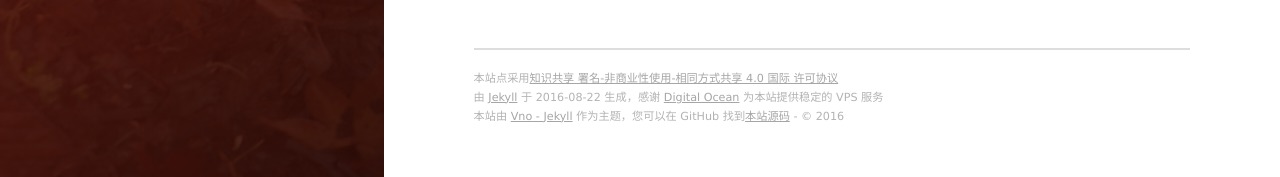
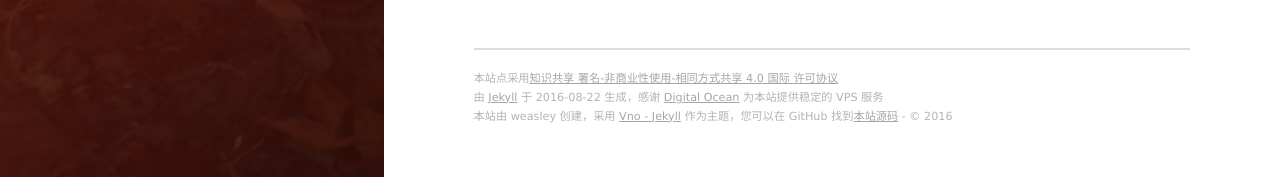
Before and after one commit to weasleyqi/weasleyqi.github.io, a Jekyll site: the page built from _posts/2016-08-22-how_to_use_cocoapod.md, in a window 1280 px wide and 1106 px high. Shown: the part 926-1103 px from the top of the window. Built offline with Jekyll 4.4.1, drawn with Linux system fonts in a browser that asks for light colours; nearby versions of some CDN libraries; Markdown is read by kramdown in place of the engine named in the settings; comment, search, counter and statistics services are not loaded.

Commit message:
#11
debug

```diff
--- a/_config.yml
+++ b/_config.yml
@@ -3,7 +3,7 @@ title: Weasley’s Blog
 subtitle: 人走茶凉，乘热饮用
 welcome_message: <a href="http://blog.csdn.net/weasleyqi" target="_blank">My CSDN Blog</a>
 description: Hi,I’m weasley.a iOS engineer lived in SuZhou. Welcome to my blog.
-creator: <a href="http://onev.cat”>@weasley</a>
+creator: weasley
 
 url: "http://vno.onevcat.com"
 
--- a/_includes/footer.html
+++ b/_includes/footer.html
@@ -2,6 +2,6 @@
     <footer>
     	<span class="footer__copyright">本站点采用<a href="http://creativecommons.org/licenses/by-nc-sa/4.0/">知识共享 署名-非商业性使用-相同方式共享 4.0 国际 许可协议</a></span>
         <span class="footer__copyright">由 <a href="https://jekyllrb.com">Jekyll</a> 于 {{ site.time | date: "%F" }} 生成，感谢 <a href="https://www.digitalocean.com/?refcode=30ed2d146762">Digital Ocean</a> 为本站提供稳定的 VPS 服务</span>
-        <span class="footer__copyright">本站{% if site.creator %}由 {{site.creator}} 创建，{% endif %}采用 <a href="https://github.com/onevcat/vno-jekyll">Vno - Jekyll</a> 作为主题，您可以在 GitHub 找到<a href="https://github.com/onevcat/OneV-s-Den">本站源码</a> - &copy; {{site.time | date: "%Y"}}</span>
+        <span class="footer__copyright">本站{% if site.creator %}由 {{site.creator}} 创建，{% endif %}采用 <a href="https://github.com/onevcat/vno-jekyll">Vno - Jekyll</a> 作为主题，您可以在 GitHub 找到<a href="https://github.com/weasleyqi/weasleyqi.github.io">本站源码</a> - &copy; {{site.time | date: "%Y"}}</span>
     </footer>
 </section>
```
